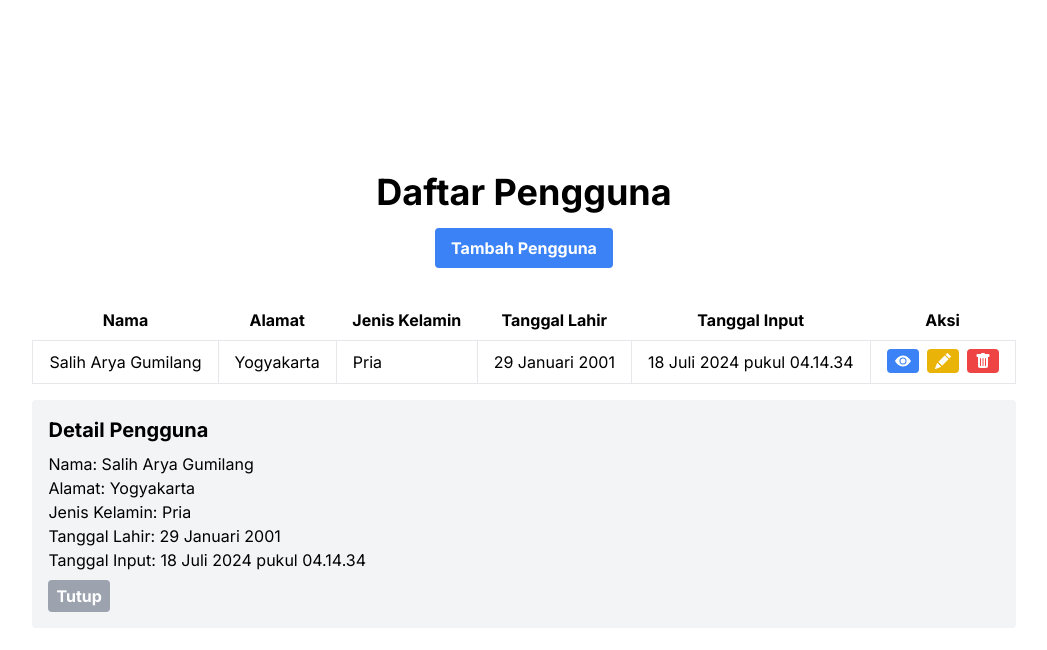
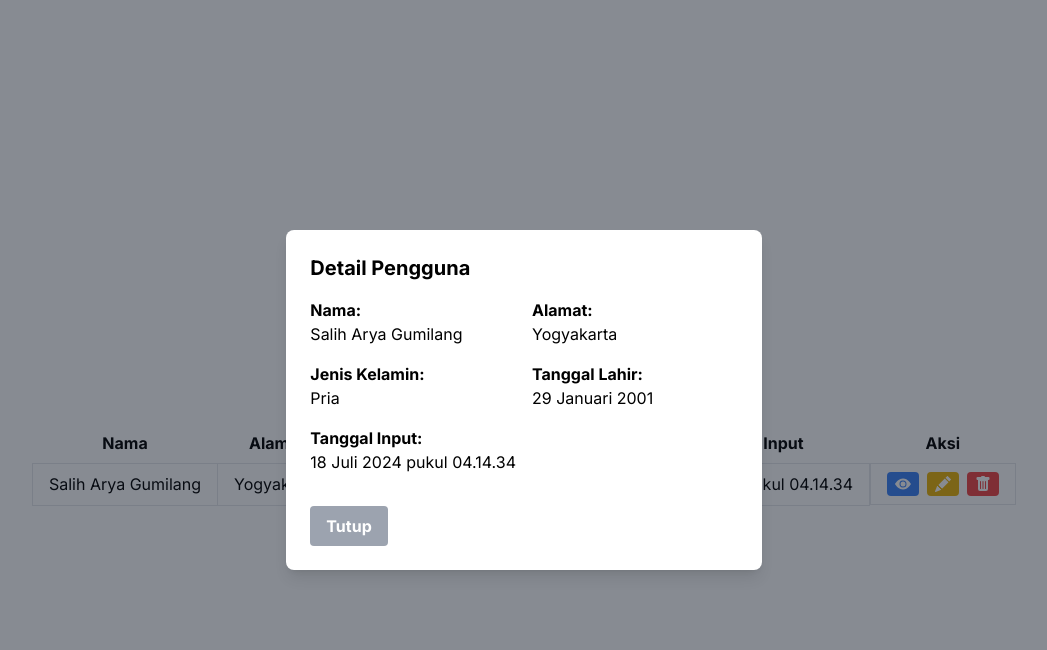
Before and after one commit to saliharya/coding_interview, a Next.js app: page / in a window 1280 px wide. Both pictures are taken after a click on the button 1018 px from the left and 483 px from the top of the page. Shown: the top 650 px of the page, without its empty margins (116-1163 px from the left). Built offline with nearby package versions, Linux system fonts and the light colour scheme.

Commit message:
change UI

```diff
--- a/src/components/Button.tsx
+++ b/src/components/Button.tsx
@@ -5,6 +5,7 @@ interface ButtonProps {
     onClick?: () => void;
     type?: "submit" | "button";
     variant?: "green" | "red" | "blue";
+    disabled?: boolean;
 }
 
 const Button = ({
@@ -12,12 +13,21 @@ const Button = ({
     onClick,
     type = "button",
     variant = "blue",
+    disabled = false,
 }: ButtonProps) => {
-    let buttonClass = `bg-${variant}-500 hover:bg-${variant}-700 text-white font-bold py-2 px-4 rounded focus:outline-none focus:shadow-outline`;
-    if (variant === "green") buttonClass = "bg-green-500 hover:bg-green-700 text-white font-bold py-2 px-4 rounded focus:outline-none focus:shadow-outline";
-    if (variant === "red") buttonClass = "bg-red-500 hover:bg-red-700 text-white font-bold py-2 px-4 rounded focus:outline-none focus:shadow-outline";
+    let buttonClass = `bg-${variant}-500 hover:bg-${variant}-700 text-white font-bold py-2 px-4 rounded focus:outline-none focus:shadow-outline transition duration-300 ease-in-out`;
+    if (variant === "green")
+        buttonClass = `bg-green-500 hover:bg-green-700 text-white font-bold py-2 px-4 rounded focus:outline-none focus:shadow-outline transition duration-300 ease-in-out`;
+    if (variant === "red")
+        buttonClass = `bg-red-500 hover:bg-red-700 text-white font-bold py-2 px-4 rounded focus:outline-none focus:shadow-outline transition duration-300 ease-in-out`;
+    if (disabled) buttonClass += " opacity-50 cursor-not-allowed";
     return (
-        <button type={type} className={buttonClass} onClick={onClick}>
+        <button
+            type={type}
+            className={buttonClass}
+            onClick={onClick}
+            disabled={disabled}
+        >
             {children}
         </button>
     );
--- a/src/components/InputField.tsx
+++ b/src/components/InputField.tsx
@@ -5,9 +5,16 @@ interface InputFieldProps {
     id: string;
     type?: string;
     register: any;
+    error?: string;
 }
 
-const InputField = ({ label, id, type = "text", register }: InputFieldProps) => {
+const InputField = ({
+    label,
+    id,
+    type = "text",
+    register,
+    error,
+}: InputFieldProps) => {
     return (
         <div className="mb-3">
             <label htmlFor={id} className="block text-gray-700 font-bold mb-2">
@@ -16,9 +23,11 @@ const InputField = ({ label, id, type = "text", register }: InputFieldProps) =>
             <input
                 type={type}
                 id={id}
-                className="shadow appearance-none border rounded w-full py-2 px-3 text-gray-700 leading-tight focus:outline-none focus:shadow-outline"
+                className={`shadow appearance-none border rounded w-full py-2 px-3 text-gray-700 leading-tight focus:outline-none focus:shadow-outline ${error ? "border-red-500 focus:border-red-500" : ""
+                    }`}
                 {...register}
             />
+            {error && <p className="text-red-500 text-xs mt-1">{error}</p>}
         </div>
     );
 };
--- a/src/components/RadioGroup.tsx
+++ b/src/components/RadioGroup.tsx
@@ -4,9 +4,10 @@ interface RadioGroupProps {
     label: string;
     register: any;
     options: { label: string; value: string }[];
+    error?: string;
 }
 
-const RadioGroup = ({ label, register, options }: RadioGroupProps) => {
+const RadioGroup = ({ label, register, options, error }: RadioGroupProps) => {
     return (
         <div className="mb-3">
             <label htmlFor={label} className="block text-gray-700 font-bold mb-2">
@@ -29,6 +30,7 @@ const RadioGroup = ({ label, register, options }: RadioGroupProps) => {
                     </div>
                 ))}
             </div>
+            {error && <p className="text-red-500 text-xs mt-1">{error}</p>}
         </div>
     );
 };
--- a/src/components/UserDetail.tsx
+++ b/src/components/UserDetail.tsx
@@ -9,22 +9,41 @@ interface UserDetailProps {
 
 const UserDetail = ({ user, onClose }: UserDetailProps) => {
     return (
-        <div className="mt-4 bg-gray-100 p-4 rounded">
-            <h2 className="text-xl font-bold mb-2">Detail Pengguna</h2>
+        <div className="fixed z-50 inset-0 flex items-center justify-center bg-gray-900 bg-opacity-50">
+            <div className="bg-white p-6 rounded-lg shadow-lg">
+                <h2 className="text-xl font-bold mb-4">Detail Pengguna</h2>
+                <div className="grid grid-cols-2 gap-4">
                     <div>
-                <p>Nama: {user.nama}</p>
-                <p>Alamat: {user.alamat}</p>
-                <p>Jenis Kelamin: {user.jenisKelamin === "P" ? "Pria" : "Wanita"}</p>
-                <p>Tanggal Lahir: {user.tanggalLahir}</p>
-                <p>Tanggal Input: {user.tanggalInput}</p>
+                        <p className="font-bold">Nama:</p>
+                        <p>{user.nama}</p>
                     </div>
+                    <div>
+                        <p className="font-bold">Alamat:</p>
+                        <p>{user.alamat}</p>
+                    </div>
+                    <div>
+                        <p className="font-bold">Jenis Kelamin:</p>
+                        <p>{user.jenisKelamin === "P" ? "Pria" : "Wanita"}</p>
+                    </div>
+                    <div>
+                        <p className="font-bold">Tanggal Lahir:</p>
+                        <p>{user.tanggalLahir}</p>
+                    </div>
+                    <div>
+                        <p className="font-bold">Tanggal Input:</p>
+                        <p>{user.tanggalInput}</p>
+                    </div>
+                    <div className="col-span-2">
                         <button
-                className="bg-gray-400 hover:bg-gray-500 text-white font-bold py-1 px-2 rounded focus:outline-none focus:shadow-outline mt-2"
+                            className="bg-gray-400 hover:bg-gray-500 text-white font-bold py-2 px-4 rounded focus:outline-none focus:shadow-outline mt-4"
                             onClick={onClose}
                         >
                             Tutup
                         </button>
                     </div>
+                </div>
+            </div>
+        </div>
     );
 };
 
--- a/src/components/UserForm.tsx
+++ b/src/components/UserForm.tsx
@@ -13,15 +13,23 @@ interface UserFormProps {
 }
 
 const UserForm = ({ users, setUsers }: UserFormProps) => {
-    const { register, handleSubmit, reset } = useForm();
+    const {
+        register,
+        handleSubmit,
+        reset,
+        formState: { errors },
+    } = useForm();
     const [isAdding, setIsAdding] = useState(false);
 
     const onSubmit = async (data: any) => {
-        const formattedDate = new Date(data.tanggalLahir).toLocaleDateString("id-ID", {
-            day: "2-digit",
-            month: "long",
-            year: "numeric",
-        });
+        const formattedDate = new Date(data.tanggalLahir).toLocaleDateString(
+            "id-ID",
+            {
+                day: "2-digit",
+                month: "long",
+                year: "numeric",
+            }
+        );
 
         const newUser: User = {
             id: users.length + 1,
@@ -65,22 +73,34 @@ const UserForm = ({ users, setUsers }: UserFormProps) => {
                     <InputField
                         label="Nama"
                         id="nama"
-                        register={register("nama", { required: true })}
+                        register={register("nama", { required: "Nama harus diisi" })}
+                        error={errors.nama?.message as string | undefined}
                     />
-                    <InputField label="Alamat" id="alamat" register={register("alamat")} />
+                    <InputField
+                        label="Alamat"
+                        id="alamat"
+                        register={register("alamat")}
+                        error={errors.alamat?.message as string | undefined}
+                    />
                     <RadioGroup
                         label="Jenis Kelamin"
-                        register={register("jenisKelamin")}
+                        register={register("jenisKelamin", {
+                            required: "Jenis kelamin harus dipilih",
+                        })}
                         options={[
                             { label: "Pria", value: "P" },
                             { label: "Wanita", value: "W" },
                         ]}
+                        error={errors.jenisKelamin?.message as string | undefined}
                     />
                     <InputField
                         label="Tanggal Lahir"
                         id="tanggalLahir"
                         type="date"
-                        register={register("tanggalLahir")}
+                        register={register("tanggalLahir", {
+                            required: "Tanggal lahir harus diisi",
+                        })}
+                        error={errors.tanggalLahir?.message as string | undefined}
                     />
                     <div className="flex justify-end">
                         <Button type="submit" variant="green">
--- a/src/components/UserRow.tsx
+++ b/src/components/UserRow.tsx
@@ -22,29 +22,31 @@ const UserRow = ({
         <tr key={user.id}>
             <td className="border px-4 py-2">{user.nama}</td>
             <td className="border px-4 py-2">{user.alamat}</td>
-            <td className="border px-4 py-2">{user.jenisKelamin === "P" ? "Pria" : "Wanita"}</td>
+            <td className="border px-4 py-2">
+                {user.jenisKelamin === "P" ? "Pria" : "Wanita"}
+            </td>
             <td className="border px-4 py-2">{user.tanggalLahir}</td>
             <td className="border px-4 py-2">{user.tanggalInput}</td>
-            <td className="border px-4 py-2">
+            <td className="border px-4 py-2 flex gap-2">
                 <button
-                    className="bg-blue-500 hover:bg-blue-700 text-white font-bold py-1 px-2 rounded focus:outline-none focus:shadow-outline mr-2"
+                    className="bg-blue-500 hover:bg-blue-700 text-white font-bold py-1 px-2 rounded focus:outline-none focus:shadow-outline transition duration-300 ease-in-out"
                     onClick={() => handleView(user)}
                 >
                     <BsEyeFill />
                 </button>
                 <button
-                    className="bg-yellow-500 hover:bg-yellow-700 text-white font-bold py-1 px-2 rounded focus:outline-none focus:shadow-outline mr-2"
+                    className="bg-yellow-500 hover:bg-yellow-700 text-white font-bold py-1 px-2 rounded focus:outline-none focus:shadow-outline transition duration-300 ease-in-out"
                     onClick={() => handleEdit(user)}
                 >
                     <BsPencilFill />
                 </button>
                 {isDeleting ? (
-                    <button className="bg-gray-400 cursor-not-allowed text-white font-bold py-1 px-2 rounded focus:outline-none focus:shadow-outline">
+                    <button className="bg-gray-400 cursor-not-allowed text-white font-bold py-1 px-2 rounded focus:outline-none focus:shadow-outline transition duration-300 ease-in-out">
                         <BsTrashFill />
                     </button>
                 ) : (
                     <button
-                        className="bg-red-500 hover:bg-red-700 text-white font-bold py-1 px-2 rounded focus:outline-none focus:shadow-outline"
+                        className="bg-red-500 hover:bg-red-700 text-white font-bold py-1 px-2 rounded focus:outline-none focus:shadow-outline transition duration-300 ease-in-out"
                         onClick={() => handleDelete(user.id, user.nama)}
                     >
                         <BsTrashFill />
--- a/src/components/UserTable.tsx
+++ b/src/components/UserTable.tsx
@@ -1,7 +1,10 @@
+
+
+
+
 "use client";
 
 import { useState } from "react";
-import { BsEyeFill, BsPencilFill, BsTrashFill } from "react-icons/bs";
 import { useRouter } from "next/navigation";
 import { User } from "@/pages/api/types";
 import UserRow from "./UserRow";
@@ -60,6 +63,7 @@ const UserTable = ({ users }: UserTableProps) => {
                 users[index] = editedData;
             }
             setIsEditing(false);
+            router.refresh();
         } catch (error) {
             console.error("Error editing user:", error);
         }
@@ -97,7 +101,9 @@ const UserTable = ({ users }: UserTableProps) => {
                 </tbody>
             </table>
 
-            {selectedUser && <UserDetail user={selectedUser} onClose={() => setSelectedUser(null)} />}
+            {selectedUser && (
+                <UserDetail user={selectedUser} onClose={() => setSelectedUser(null)} />
+            )}
             {isEditing && editedUser && (
                 <UserEdit
                     user={editedUser}
```
Lines whose indentation alone changed are shown as unchanged.
